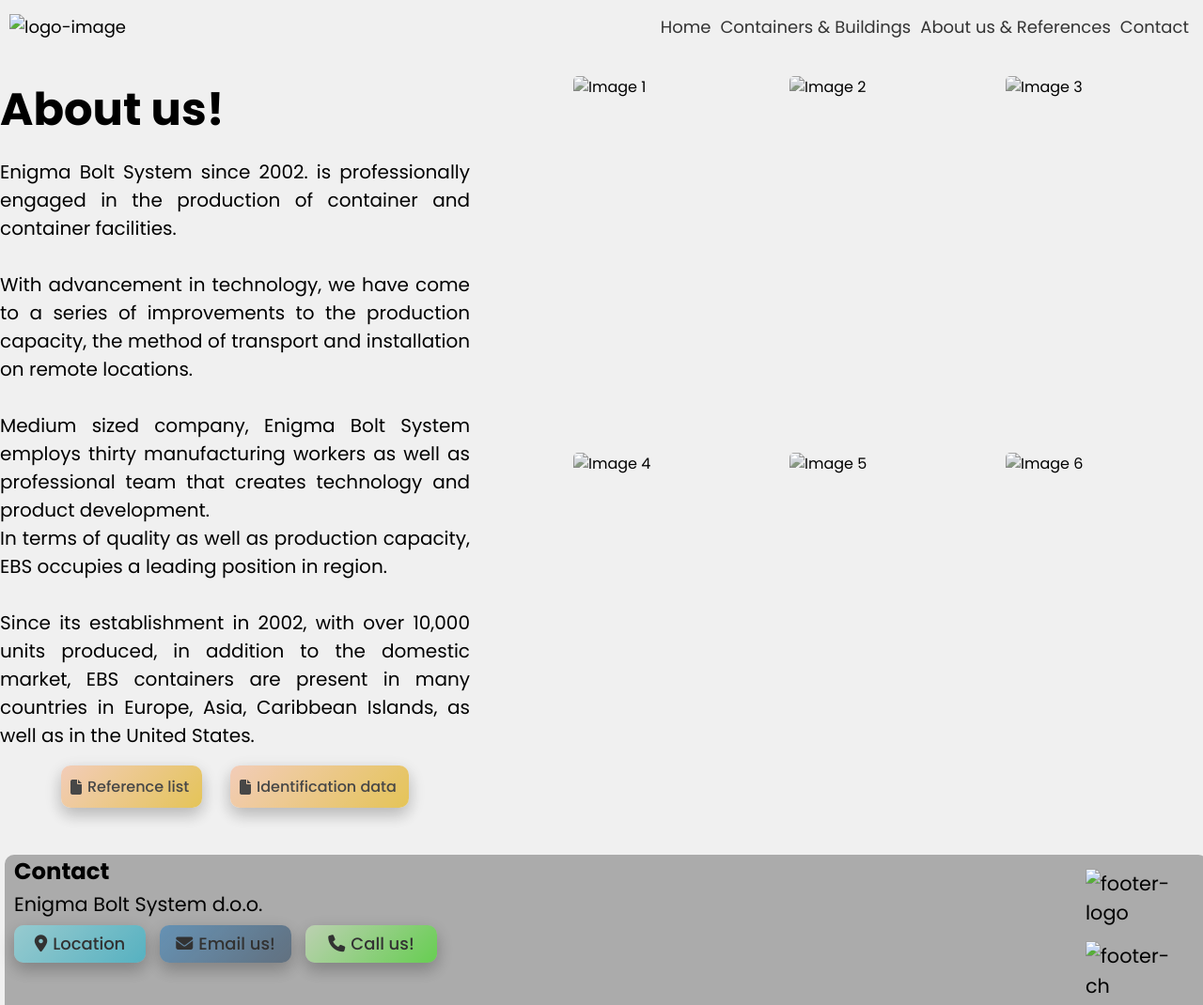
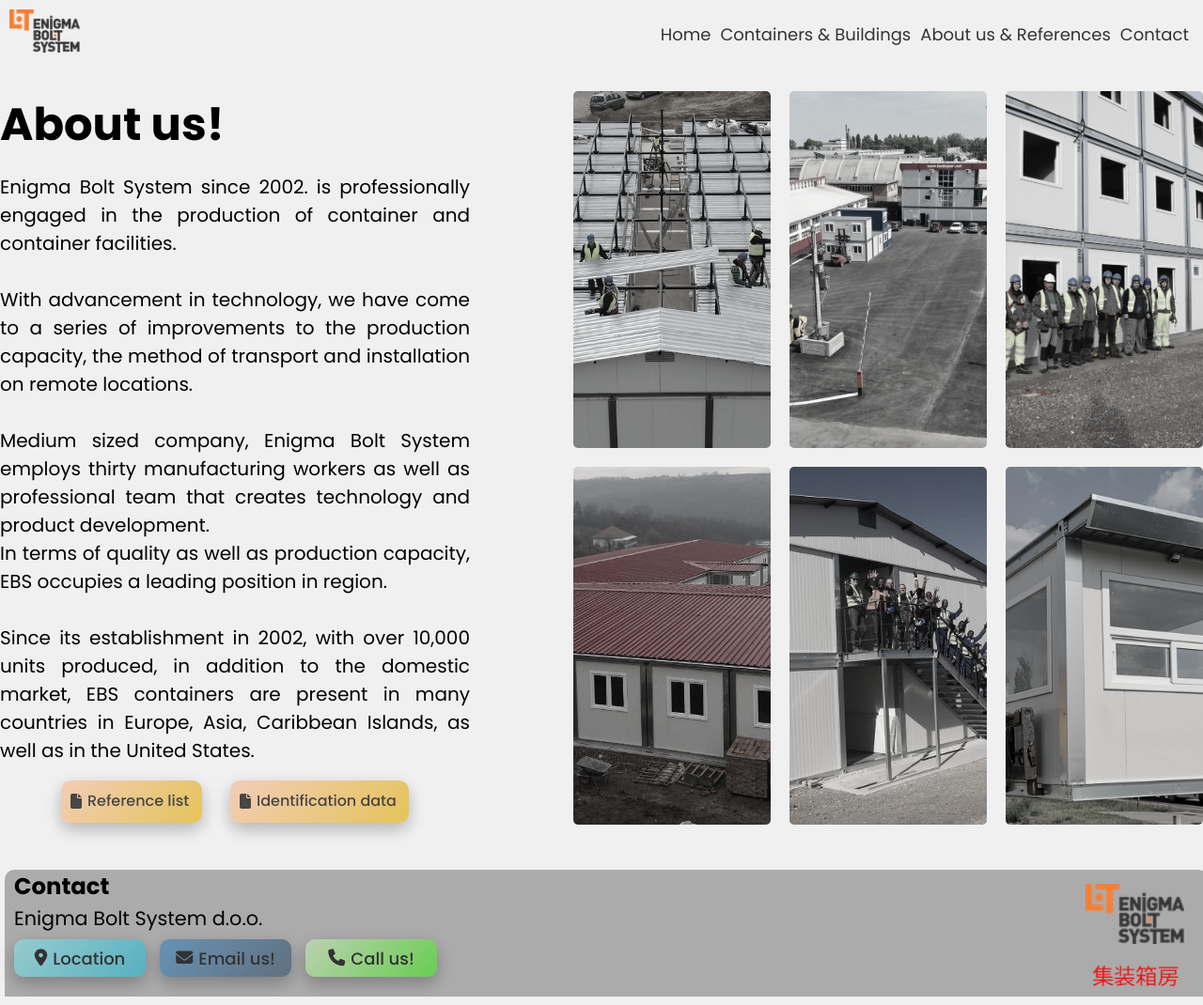
Before and after one commit to blagojevics/enigmaboltt, a plain HTML site: page about-us.html in a window 1280 px wide. Shown: the whole page at 94% size. Drawn offline with Linux system fonts and the light colour scheme; the site is published under a folder, as on GitHub Pages, so addresses that start at the root find nothing.

Commit message:
removed slashes

```diff
--- a/about-us.html
+++ b/about-us.html
@@ -4,7 +4,7 @@
 <link rel="stylesheet" href="stylesheet/general.css">
 <link rel="stylesheet" href="stylesheet/about-us.css">
 <link rel="stylesheet" href="https://cdnjs.cloudflare.com/ajax/libs/font-awesome/6.7.2/css/all.min.css" integrity="sha512-Evv84Mr4kqVGRNSgIGL/F/aIDqQb7xQ2vcrdIwxfjThSH8CSR7PBEakCr51Ck+w+/U6swU2Im1vVX0SVk9ABhg==" crossorigin="anonymous" referrerpolicy="no-referrer" />
-<link rel="icon" href="/img/favicon.png.png" type="image/x-icon">
+<link rel="icon" href="img/favicon.png.png" type="image/x-icon">
 <link rel="preconnect" href="https://fonts.googleapis.com">
 <link rel="preconnect" href="https://fonts.gstatic.com" crossorigin>
 <link rel="preconnect" href="https://fonts.googleapis.com">
@@ -20,7 +20,7 @@
 <nav>
  <div class="container-navbar">
     <div class="logo-img">
-    <img src="/img/logo.png" alt="logo-image" width="50px">
+    <img src="img/logo.png" alt="logo-image" width="50px">
     </div>
 
     <div class="navbar-items">
@@ -56,12 +56,12 @@
       </div>
 
       <div class="gallery">
-        <img src="/img/aboutus1.jpg" alt="Image 1">
-        <img src="/img/aboutus2.jpg" alt="Image 2">
-        <img src="/img/aboutus3.jpg" alt="Image 3">
-        <img src="/img/aboutus4.jpg" alt="Image 4">
-        <img src="/img/aboutus5.jpg" alt="Image 5">
-        <img src="/img/aboutus6.jpg" alt="Image 6">
+        <img src="img/aboutus1.jpg" alt="Image 1">
+        <img src="img/aboutus2.jpg" alt="Image 2">
+        <img src="img/aboutus3.jpg" alt="Image 3">
+        <img src="img/aboutus4.jpg" alt="Image 4">
+        <img src="img/aboutus5.jpg" alt="Image 5">
+        <img src="img/aboutus6.jpg" alt="Image 6">
       </div>
    </div>
   </section>
@@ -82,8 +82,8 @@
         </div>
         </div>
         <div class="footer-imgs">
-          <img src="/img/logo.png" class="footer-logo-img" alt="footer-logo">
-          <img src="/img/kina-kont-e1601989921926.png" class="footer-logo-ch" alt="footer-ch">
+          <img src="img/logo.png" class="footer-logo-img" alt="footer-logo">
+          <img src="img/kina-kont-e1601989921926.png" class="footer-logo-ch" alt="footer-ch">
         </div>
       </div>
     </div>
```
